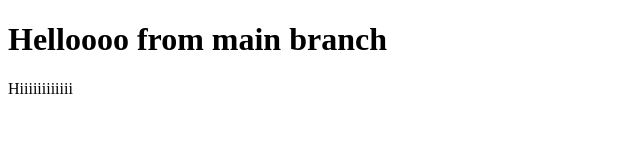
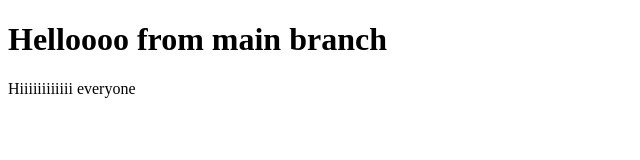
Before and after one commit to Guhan-2210/model-lab, a plain HTML site: page index.html in a window 1280 px wide. Shown: the full height of the page, 0-640 px from the left. Drawn offline with Linux system fonts and the light colour scheme.

Commit message:
Update index.html

```diff
--- a/index.html
+++ b/index.html
@@ -7,6 +7,6 @@
 </head>
 <body>
     <h1>Helloooo from main branch</h1>
-    <p>Hiiiiiiiiiiii</p>
+    <p>Hiiiiiiiiiiii everyone</p>
 </body>
 </html>
```
